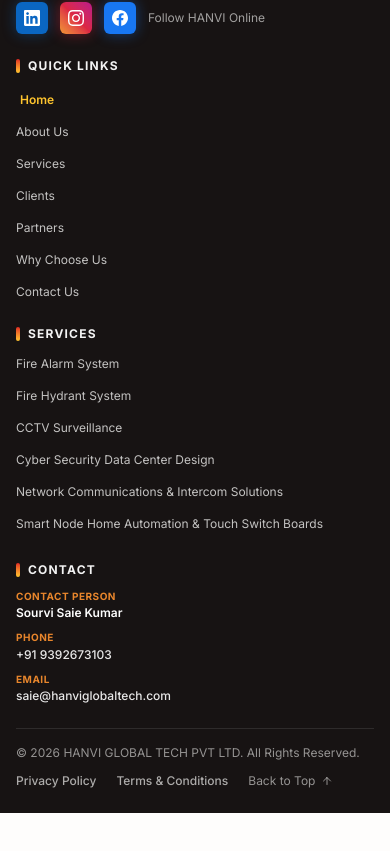
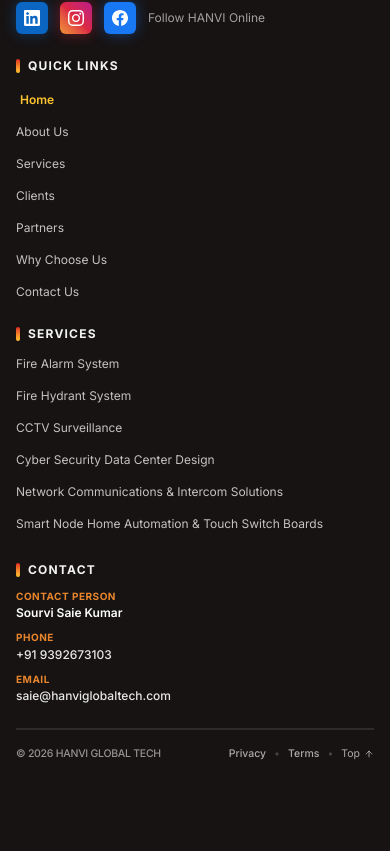
Before and after one commit to ascend-media-labs/HANVI-Global-Tech, a React (Vite) app: page / in a window 390 px wide. Shown: the part 6717-7568 px from the top of the page. Before the commit the page ends 7530 px from the top, so only its background shows below. Built offline with nearby package versions, Linux system fonts and the light colour scheme.

Commit message:
fix(footer): render copyright and links on a single clean line with safe mobile padding

```diff
--- a/src/components/hanvi-site.tsx
+++ b/src/components/hanvi-site.tsx
@@ -2087,7 +2087,7 @@ export function HanviSite() {
       </main>
 
       <footer className="bg-brand-charcoal text-background border-t border-white/5">
-        <div className="mx-auto w-full px-4 py-6 sm:px-6 sm:py-8 md:px-8 lg:px-10 xl:px-12 2xl:px-16">
+        <div className="mx-auto w-full px-4 pt-6 pb-24 sm:px-6 sm:py-8 md:px-8 lg:px-10 xl:px-12 2xl:px-16">
           <div className="grid gap-6 sm:gap-8 border-b border-white/10 pb-6 sm:grid-cols-2 lg:grid-cols-[1.3fr_0.9fr_1fr_1fr] lg:gap-8">
             <div>
               <a
@@ -2242,22 +2242,26 @@ export function HanviSite() {
             </div>
           </div>
 
-          <div className="flex flex-col gap-3 pt-4 text-xs text-background/55 sm:flex-row sm:items-center sm:justify-between">
-            <p>© {new Date().getFullYear()} HANVI GLOBAL TECH PVT LTD. All Rights Reserved.</p>
-            <div className="flex flex-wrap items-center gap-x-5 gap-y-2">
-              <Button variant="link" size="sm" className="h-auto p-0 text-xs text-background/65 hover:text-brand-gold" onClick={() => setLegalPage("Privacy policy")}>
-                Privacy Policy
+          <div className="flex items-center justify-between gap-2 sm:gap-4 pt-4 border-t border-white/10 text-[10.5px] sm:text-xs text-background/55 whitespace-nowrap overflow-x-auto [scrollbar-width:none] [-ms-overflow-style:none] [&::-webkit-scrollbar]:hidden">
+            <p className="shrink-0 font-medium tracking-tight">
+              © {new Date().getFullYear()} HANVI GLOBAL TECH <span className="hidden sm:inline">PVT LTD. All Rights Reserved.</span>
+            </p>
+            <div className="flex items-center gap-2 sm:gap-4 shrink-0">
+              <Button variant="link" size="sm" className="h-auto p-0 text-[10.5px] sm:text-xs text-background/65 hover:text-brand-gold cursor-pointer" onClick={() => setLegalPage("Privacy policy")}>
+                Privacy<span className="hidden xs:inline"> Policy</span>
               </Button>
-              <Button variant="link" size="sm" className="h-auto p-0 text-xs text-background/65 hover:text-brand-gold" onClick={() => setLegalPage("Terms & conditions")}>
-                Terms &amp; Conditions
+              <span className="text-white/20 select-none">•</span>
+              <Button variant="link" size="sm" className="h-auto p-0 text-[10.5px] sm:text-xs text-background/65 hover:text-brand-gold cursor-pointer" onClick={() => setLegalPage("Terms & conditions")}>
+                Terms<span className="hidden xs:inline"> &amp; Conditions</span>
               </Button>
+              <span className="text-white/20 select-none">•</span>
               <button
                 type="button"
                 onClick={() => window.scrollTo({ top: 0, behavior: "smooth" })}
-                className="inline-flex items-center gap-1.5 transition-colors hover:text-brand-gold cursor-pointer"
+                className="inline-flex items-center gap-1 text-[10.5px] sm:text-xs text-background/65 transition-colors hover:text-brand-gold cursor-pointer"
               >
-                <span>Back to Top</span>
-                <ArrowDown aria-hidden="true" className="size-3 rotate-180" />
+                <span><span className="hidden xs:inline">Back to </span>Top</span>
+                <ArrowDown aria-hidden="true" className="size-2.5 sm:size-3 rotate-180" />
               </button>
             </div>
           </div>
```
